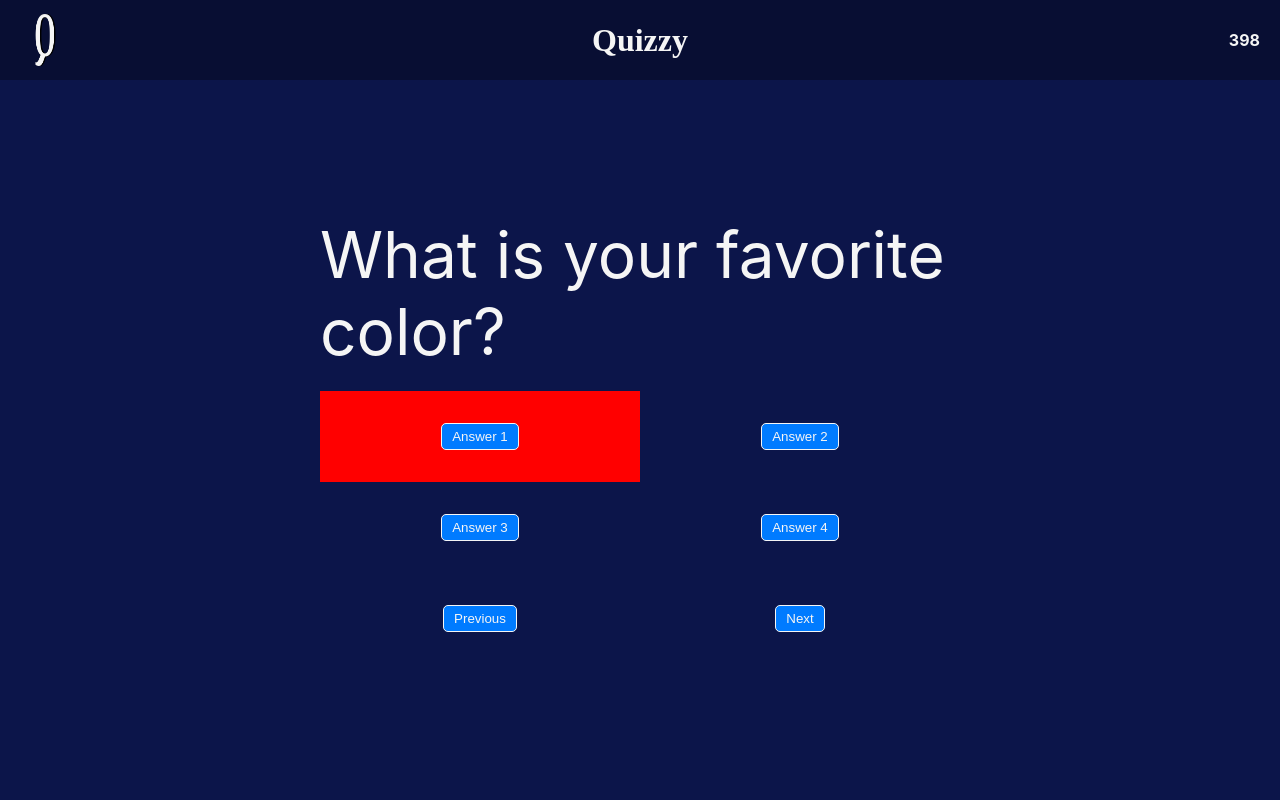
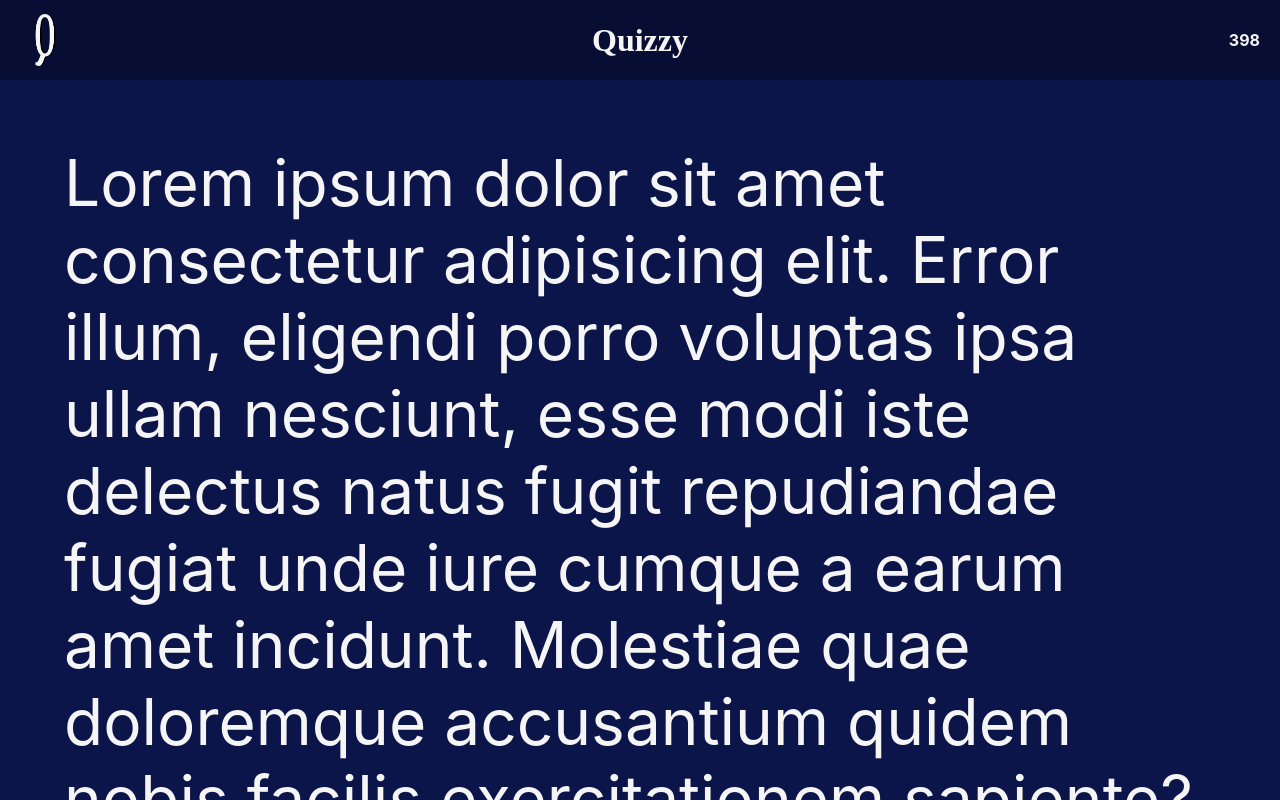
Before and after one commit to brokenhoax/Code_Challenge_Front, a React (Create React App) app: page / in a window 1280 px wide. Both pictures are taken after a click on the button "Ready!". Shown: the top 800 px of the page. Built offline with nearby package versions, Linux system fonts and the light colour scheme.

Commit message:
Added Question & Answer Template, Buttons, Styling

```diff
--- a/src/components/main/Main.jsx
+++ b/src/components/main/Main.jsx
@@ -40,7 +40,7 @@ const Main = props => {
             <div className={styles.main}>
                 <div className={styles.quizContainer}>
                     <div className={styles.question}>
-                        What is your favorite color?
+                        Lorem ipsum dolor sit amet consectetur adipisicing elit. Error illum, eligendi porro voluptas ipsa ullam nesciunt, esse modi iste delectus natus fugit repudiandae fugiat unde iure cumque a earum amet incidunt. Molestiae quae doloremque accusantium quidem nobis facilis exercitationem sapiente?
                     </div>
                     <div className={styles.one}>
                         <button className={styles.btn}>Answer 1</button>
@@ -54,11 +54,11 @@ const Main = props => {
                     <div className={styles.four}>
                         <button className={styles.btn}>Answer 4</button>
                     </div>
-                    <div className={styles.previous}>
-                        <button className={styles.btn}>Previous</button>
+                    <div className={styles.prev}>
+                        <button className={styles.nextBtn}>Previous</button>
                     </div>
                     <div className={styles.next}>
-                        <button className={styles.btn}>Next</button>
+                        <button className={styles.prevBtn}>Next</button>
                     </div>
                 </div>
             </div>
--- a/src/components/main/Main.module.css
+++ b/src/components/main/Main.module.css
@@ -58,18 +58,17 @@ main.incorrect {
 .quizContainer {
   display: grid;
   grid-template-columns: 1fr 1fr;
-  grid-template-rows: 2fr 1fr 1fr 1fr;
+  grid-template-rows: 3fr 2fr 2fr auto;
   grid-template-areas:
     "question question"
     "one      two "
     "three    four"
-    "previous next";
+    "prev     next";
   box-sizing: border-box;
-  margin: 0;
   color: whitesmoke;
-  width: 60%;
-  height: 80%;
-  padding: 4rem;
+  margin-top: 6rem;
+  margin: 4rem;
+  gap: 1rem;
 }
 
 #scoreboard {
@@ -78,60 +77,75 @@ main.incorrect {
 
 .question {
   grid-area: question;
+  margin-bottom: 4rem;
   font-size: 4rem;
 }
 
 .one {
   display: grid;
-  justify-content: center;
-  background-color: red;
-  align-content: center;
   grid-area: one;
 }
 
 .two {
   display: grid;
-  justify-content: center;
-  align-content: center;
   grid-area: two;
 }
 
 .three {
   display: grid;
-  justify-content: center;
-  align-content: center;
   grid-area: three;
 }
 
 .four {
   display: grid;
-  justify-content: center;
-  align-items: center;
   grid-area: four;
 }
 
-.previous {
-  grid-area: previous;
+.prev {
   display: grid;
-  justify-content: center;
-  align-content: center;
+  justify-self: end;
+  grid-area: prev;
+  border: none;
+  font-size: 2rem;
 }
 
 .next {
+  display: grid;
+  justify-self: start;
   grid-area: next;
-  display: grid;
-  justify-content: center;
-  align-content: center;
+  border: none;
+  font-size: 2rem;
 }
 
 .btn {
-  border: 1px solid;
-  background-color: #007bff;
-  border-radius: 5px;
-  padding: 5px 10px;
-  color: whitesmoke;
-  outline: none;
-  margin: 2rem;
+  border: none;
+  height: 100%;
+  background-color: #080e33;
+  color: white;
+  border-radius: 0.5rem;
+  font-size: 3rem;
+}
+
+.nextBtn {
+  border: none;
+  height: 100%;
+  background-color: #080e33;
+  color: white;
+  border-radius: 0.5rem;
+  font-size: 2rem;
+  width: 20rem;
+  height: 10rem;
+}
+
+.prevBtn {
+  border: none;
+  height: 100%;
+  background-color: #080e33;
+  color: white;
+  border-radius: 0.5rem;
+  font-size: 2rem;
+  width: 20rem;
+  height: 10rem;
 }
 
 .hide {
--- a/src/components/quiz/Quiz.jsx
+++ b/src/components/quiz/Quiz.jsx
@@ -49,7 +49,7 @@ const Quiz = () => {
     function startGame (e) {
         e.preventDefault();
         setQuizContext({isStarted: true})
-        setCounter({seconds: 400, isActive: true});
+        setCounter({seconds: 400    , isActive: true});
         setStartClass(!startClass);
         setWelcomeClass(!welcomeClass);
     }
```
